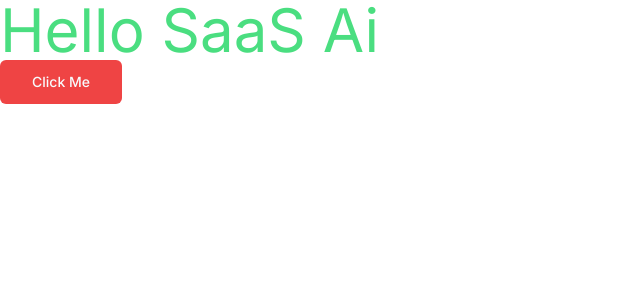
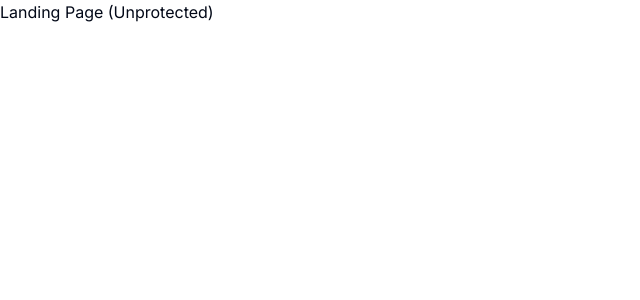
Before and after one commit to AhsanHafeez2525/SaaS_Ai_Next.js, a Next.js app: page / in a window 1280 px wide. Shown: the top 300 px of the page, without its empty margins (0-640 px from the left). Built offline with nearby package versions, Linux system fonts and the light colour scheme.

Commit message:
folder setup

```diff
--- /dev/null
+++ b/src/app/(dashboard)/(routes)/dashboard/page.tsx
@@ -0,0 +1,9 @@
+const DashboardPage = () => {
+  return (
+    <div>
+      <p className="text-6xl text-green-400">Dashboard Page (Protected)</p>
+    </div>
+  );
+};
+
+export default DashboardPage;
--- /dev/null
+++ b/src/app/(landing)/page.tsx
@@ -0,0 +1,7 @@
+import React from "react";
+
+const LandingPage = () => {
+  return <div>Landing Page (Unprotected)</div>;
+};
+
+export default LandingPage;
--- a/src/app/page.tsx
+++ /dev/null
@@ -1,12 +0,0 @@
-import { Button } from "@/components/ui/button";
-
-export default function Home() {
-  return (
-    <div>
-      <p className="text-6xl text-green-400">Hello SaaS Ai</p>
-      <Button variant={"danger"} size={"lg"}>
-        Click Me
-      </Button>
-    </div>
-  );
-}
```
